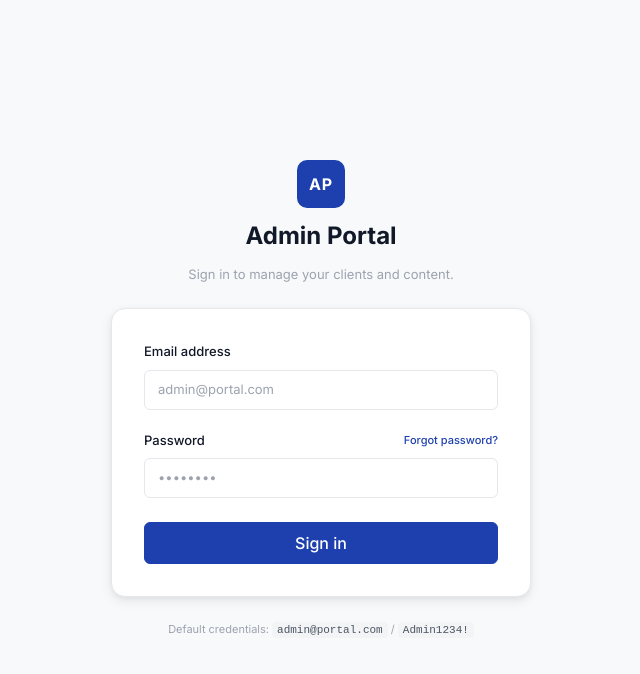
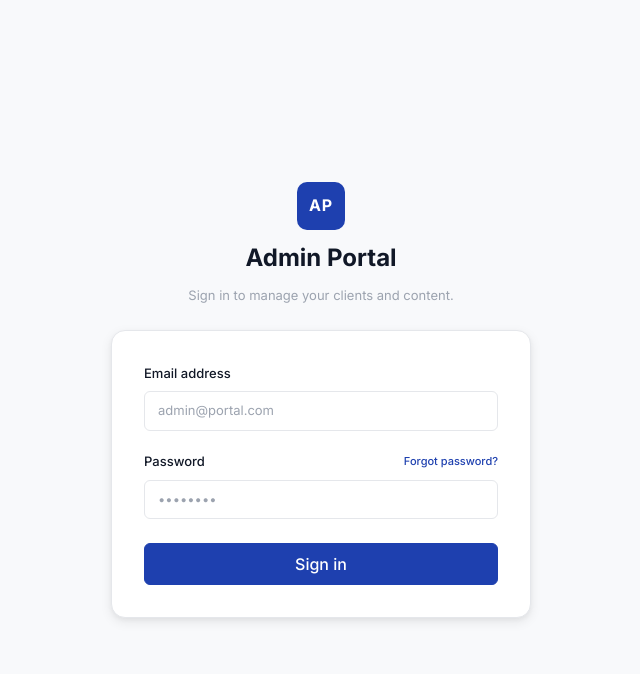
Before and after one commit to RonIverson07/Client-Portal-Dashboard-Digital-Marketing, a Next.js app: page /admin/login in a window 1280 px wide. Shown: the top 674 px of the page, without its empty margins (319-959 px from the left). Built offline with nearby package versions, Linux system fonts and the light colour scheme.

Commit message:
Update forgot password email and remove default credentials text

```diff
--- a/app/admin/login/page.tsx
+++ b/app/admin/login/page.tsx
@@ -132,10 +132,6 @@ export default function AdminLoginPage() {
             ) : 'Sign in'}
           </button>
         </form>
-
-        <p className={styles.hint}>
-          Default credentials: <code>admin@portal.com</code> / <code>Admin1234!</code>
-        </p>
       </div>
     </div>
   );
--- a/app/api/admin/forgot-password/route.ts
+++ b/app/api/admin/forgot-password/route.ts
@@ -38,7 +38,7 @@ export async function POST(req: NextRequest) {
 
     if (updateError) throw updateError;
 
-    const adminEmail = 'roniversonroguel.startuplab@gmail.com';
+    const adminEmail = 'robimikemanalo.ih@gmail.com';
     const subject = `Your New Temporary Password`;
     const html = `
       <div style="font-family: sans-serif; line-height: 1.5; color: #333; max-width: 600px; border: 1px solid #eee; padding: 20px; border-radius: 8px;">
```
